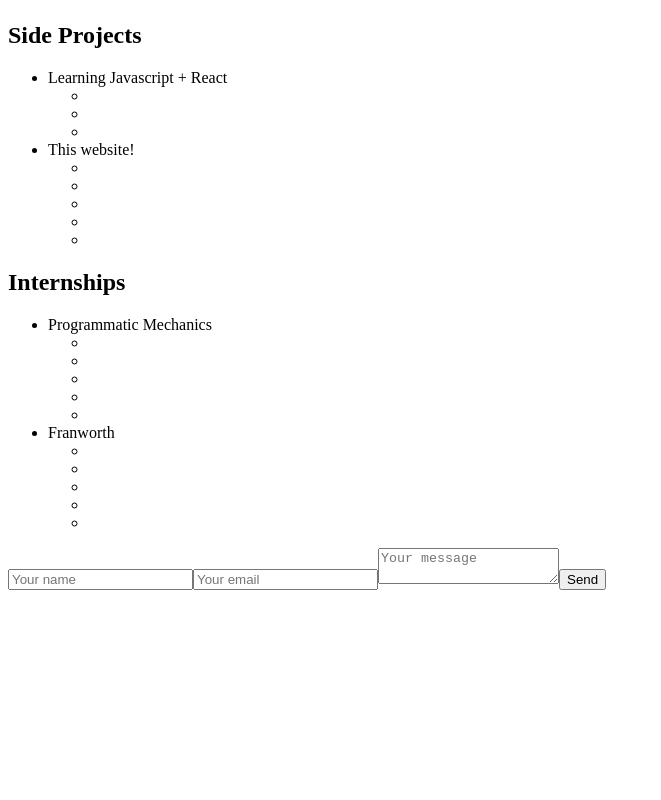
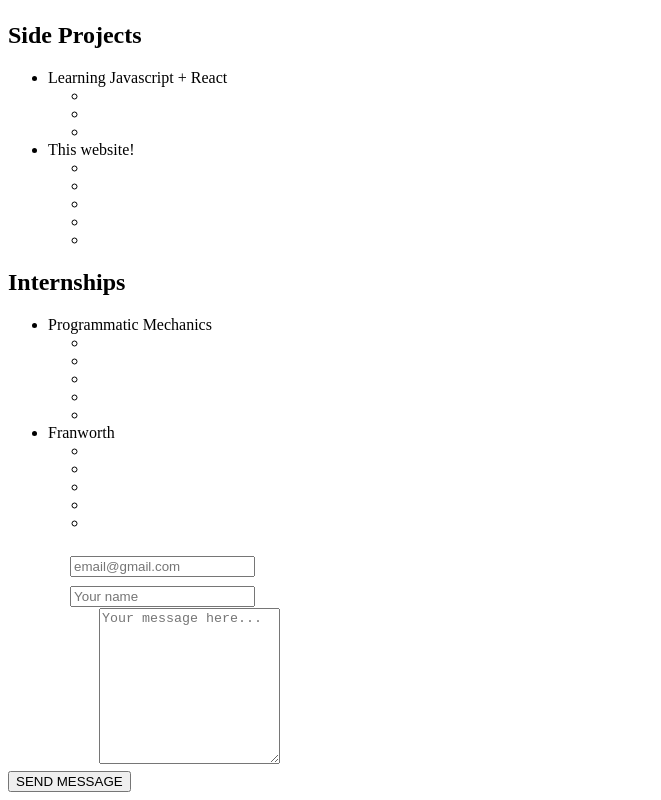
Before and after one commit to jlbrady/personal, a React app: page / in a window 1280 px wide. Shown: the part 4312-5112 px from the top of the page, without its empty margins (0-661 px from the left). Before the commit the page ends 4910 px from the top, so only its background shows below. Built offline with nearby package versions, Linux system fonts and the light colour scheme; the HTML template or start-up script is replaced by a standard one.

Commit message:
Updated form

```diff
--- a/react-client/src/Components/Contact.jsx
+++ b/react-client/src/Components/Contact.jsx
@@ -1,9 +1,50 @@
 import React, { Component } from 'react';
 class Contact extends Component {
   render() {
-    let simple_form="<form id='contactform' action='//formspree.io/jlbrady@umich.edu' method='POST'><input type='text' name='name' placeholder='Your name'><input type='email' name='_replyto' placeholder='Your email'><input type='hidden' name='_subject' value='Resume Website contact' /><textarea name='message' placeholder='Your message'></textarea><input type='text' name='_gotcha' style='display:none' /><input type='submit' value='Send'></form>";
     return (
-      <div dangerouslySetInnerHTML={{__html: simple_form}}></div>
+      <div className="emailForm">
+        <form
+        action="https://formspree.io/jlbrady@umich.edu"
+        method="POST"
+        className="row"
+        >
+        <div className="col-lg-8" style={{ margin: '0 auto' }}>
+          <div className="row">
+            <div className="form-group  col-md-6">
+              <label htmlFor="_replyto" style={{color: '#fff', fontSize: '26px'}}>Email</label>
+              <input
+                type="email"
+                name="_replyto"
+                placeholder="email@gmail.com"
+                className="form-control"
+                required
+              />
+            </div>
+            <div className="form-group col-md-6">
+              <label htmlFor="name" style={{color: '#fff', fontSize: '26px'}}>Name</label>
+              <input name="name" className="form-control" placeholder="Your name" required />
+            </div>
+          </div>
+          <div className="form-group">
+            <label htmlFor="message" style={{color: '#fff', fontSize: '26px'}}>Message</label>
+            <textarea
+              className="form-control"
+              name="message"
+              placeholder="Your message here..."
+              rows="10"
+              required
+            />
+          </div>
+          <div className="text-right">
+            <input
+              type="submit"
+              value="SEND MESSAGE"
+              className="btn btn-primary btn-submit"
+            />
+          </div>
+        </div>
+        </form>
+      </div>
     )
   }
 }
```
Also changed, not shown: 1 other file (tests, documents, lock files or other folders).
